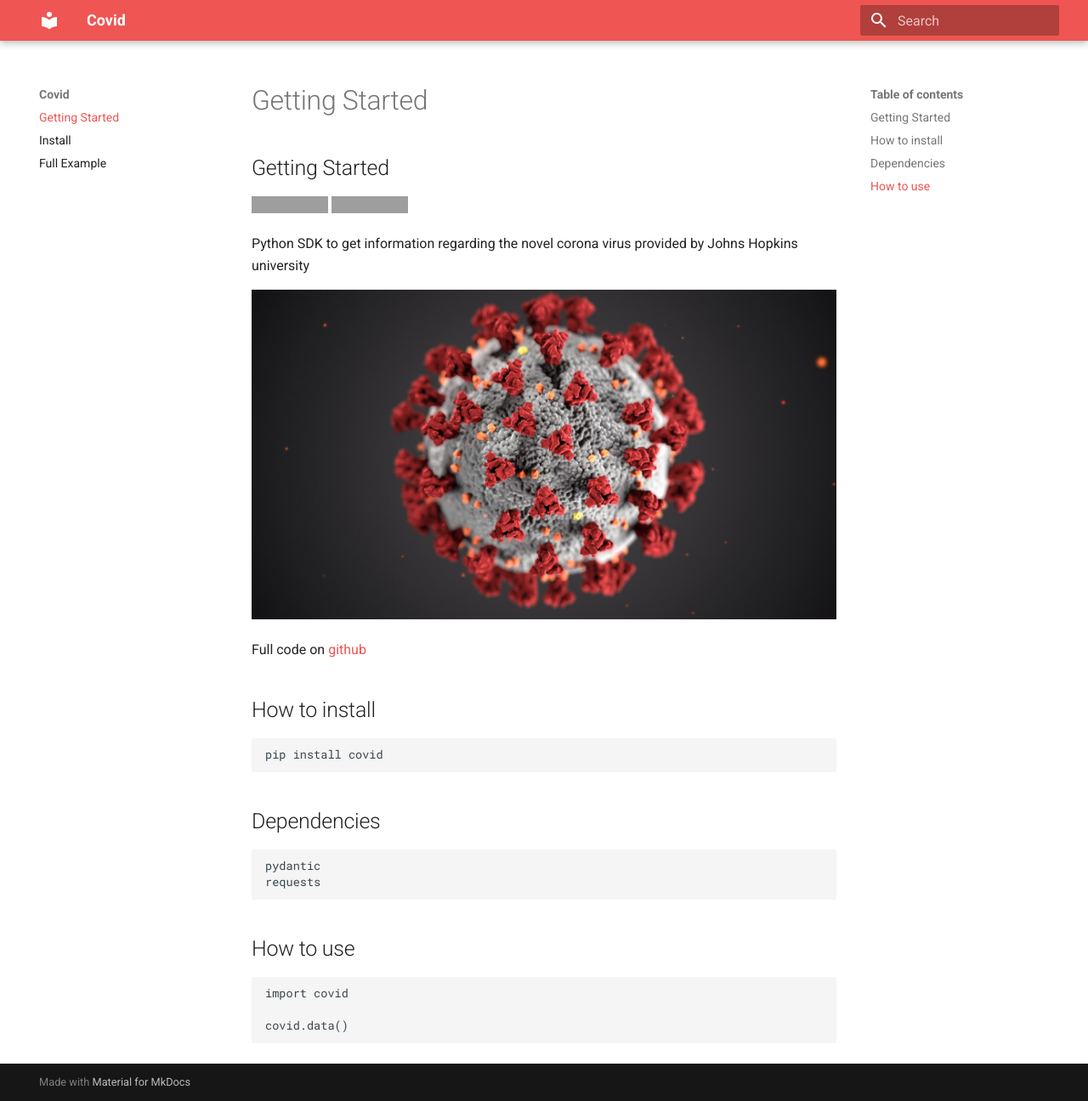
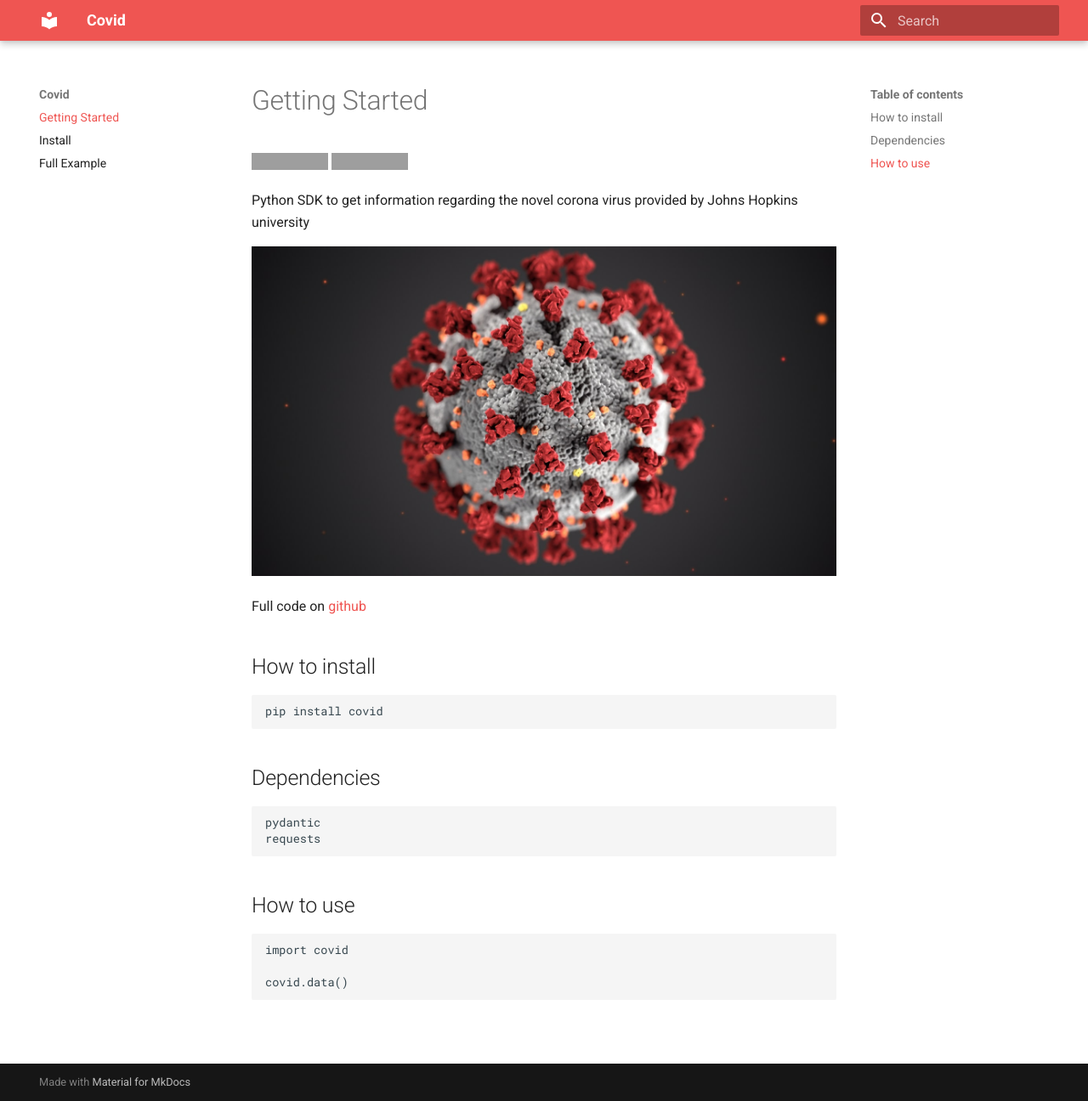
Before and after one commit to nf1s/covid, an MkDocs documentation site: the page built from docs/index.md, in a window 1280 px wide and 1296 px high. Shown: the whole window at 85% size. Built offline with MkDocs 1.6.1 and Material for MkDocs 9.7.7, drawn with Linux system fonts in a browser that asks for light colours; grey boxes are pictures that could not be loaded.

Commit message:
fixes docs

```diff
--- a/docs/index.md
+++ b/docs/index.md
@@ -1,4 +1,4 @@
-## Getting Started
+# Getting Started
 
 [![CircleCI](https://circleci.com/gh/ahmednafies/covid.svg?style=shield)](https://circleci.com/gh/ahmednafies/covid) [![codecov](https://codecov.io/gh/ahmednafies/covid/branch/master/graph/badge.svg)](https://codecov.io/gh/ahmednafies/covid)
 
```
